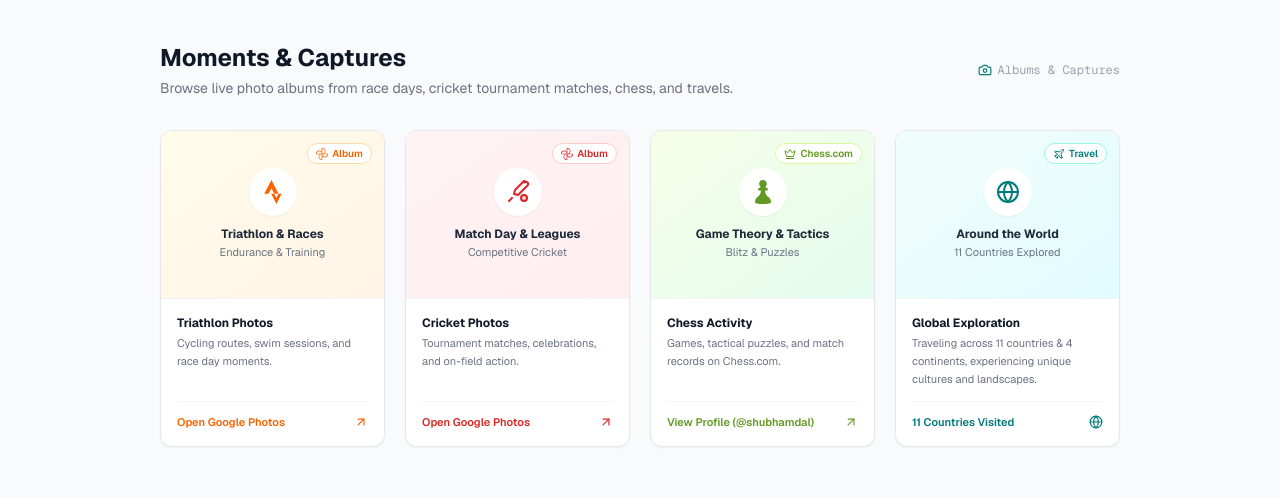
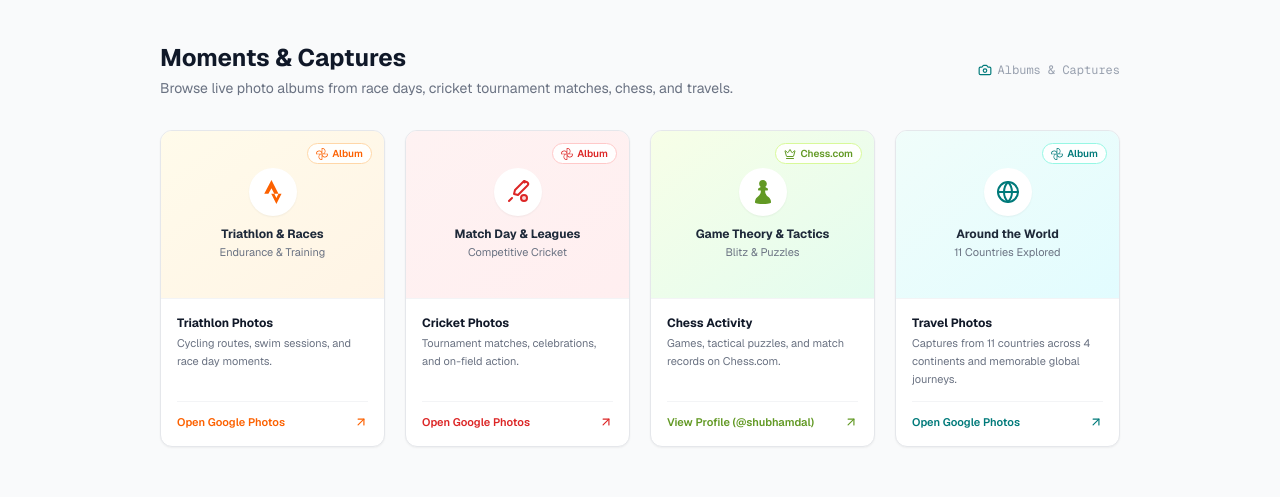
Before and after one commit to shubhamgoogle/shubham-portfolio, a Next.js app: page /beyond-code in a window 1280 px wide. Shown: the part 880-1377 px from the top of the page. Built offline with nearby package versions, Linux system fonts and the light colour scheme.

Commit message:
feat: link around the world travel card to google photos album

```diff
--- a/src/app/beyond-code/page.tsx
+++ b/src/app/beyond-code/page.tsx
@@ -326,8 +326,13 @@ export default function BeyondCodePage() {
                 </div>
               </a>
 
-              {/* Photo Card 4: Around the World Travel */}
-              <div className="bg-white rounded-xl border border-gray-200 overflow-hidden shadow-xs flex flex-col group">
+              {/* Photo Card 4: Around the World Google Photos Album */}
+              <a
+                href="https://photos.app.goo.gl/LwZofd9qDihH6GEZ7"
+                target="_blank"
+                rel="noopener noreferrer"
+                className="bg-white rounded-xl border border-gray-200 overflow-hidden shadow-xs hover:shadow-md hover:border-[#007a7a]/40 transition-all flex flex-col group cursor-pointer"
+              >
                 <div className="aspect-[4/3] bg-gradient-to-br from-teal-50 to-cyan-100/60 flex flex-col items-center justify-center text-gray-500 p-5 relative overflow-hidden">
                   <div className="w-12 h-12 rounded-full bg-white shadow-xs flex items-center justify-center text-[#007a7a] mb-2.5 group-hover:scale-110 transition-transform">
                     <Globe className="w-6 h-6" />
@@ -336,25 +341,25 @@ export default function BeyondCodePage() {
                   <span className="text-[11px] text-gray-500 mt-0.5">11 Countries Explored</span>
 
                   <div className="absolute top-3 right-3 bg-white/90 backdrop-blur-xs border border-teal-200 text-[#007a7a] text-[10px] font-semibold px-2 py-0.5 rounded-full flex items-center gap-1">
-                    <Plane className="w-3 h-3" />
-                    <span>Travel</span>
+                    <GooglePhotosIcon className="w-3 h-3" />
+                    <span>Album</span>
                   </div>
                 </div>
                 <div className="p-4 border-t border-gray-100 flex-1 flex flex-col justify-between">
                   <div>
-                    <h4 className="text-xs font-bold text-gray-900">
-                      Global Exploration
+                    <h4 className="text-xs font-bold text-gray-900 group-hover:text-[#007a7a] transition-colors">
+                      Travel Photos
                     </h4>
                     <p className="text-[11px] text-gray-500 mt-1 leading-relaxed">
-                      Traveling across 11 countries &amp; 4 continents, experiencing unique cultures and landscapes.
+                      Captures from 11 countries across 4 continents and memorable global journeys.
                     </p>
                   </div>
                   <div className="pt-3 mt-3 border-t border-gray-100 flex items-center justify-between text-[11px] font-semibold text-[#007a7a]">
-                    <span>11 Countries Visited</span>
-                    <Globe className="w-3.5 h-3.5" />
+                    <span>Open Google Photos</span>
+                    <ArrowUpRight className="w-3.5 h-3.5 group-hover:translate-x-0.5 group-hover:-translate-y-0.5 transition-transform" />
                   </div>
                 </div>
-              </div>
+              </a>
             </div>
           </div>
 
--- a/src/data/portfolio.ts
+++ b/src/data/portfolio.ts
@@ -76,6 +76,7 @@ export const portfolioData = {
       photos: {
         triathlon: "https://photos.app.goo.gl/FqYPM5RDYxY5o2YK9",
         cricket: "https://photos.app.goo.gl/39nvdnAWToizzqgE6",
+        travel: "https://photos.app.goo.gl/LwZofd9qDihH6GEZ7",
       },
       visitedCountries: [
         { name: "India", flag: "🇮🇳", region: "Asia" },
```
